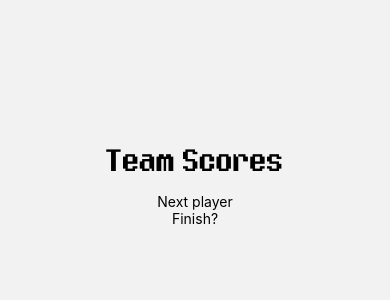
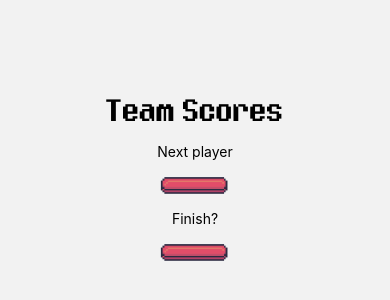
Before and after one commit to braulioPad/game, a React Native app: screen /ScoreScr in a window 390 px wide. Shown: the part 234-534 px from the top of the page. Built offline with nearby package versions, Linux system fonts and the light colour scheme.

Commit message:
UPDATED BUTTONS

```diff
--- a/src/components/CardSelection/CardSelectScr.tsx
+++ b/src/components/CardSelection/CardSelectScr.tsx
@@ -66,11 +66,11 @@ const CardSelectScr: React.FC<CardsListScreenProps> = ({ navigation }) => {
     <View style={styles.container}>
       <View style={styles.buttonContainer}>
         <Text>Easy</Text>
-        <CustomButton  onPress={() => handleButtonPress('easy')} />
+        <CustomButton  onPress={() => handleButtonPress('easy')} imageSource={require('../../../assets/btns/btns_7.png')} imageStyle={styles.customImage}/>
         <Text>Mid</Text>
-        <CustomButton  onPress={() => handleButtonPress('medium')} />
+        <CustomButton  onPress={() => handleButtonPress('medium')} imageSource={require('../../../assets/btns/btns_7.png')} imageStyle={styles.customImage}/>
         <Text>Hard</Text>
-        <CustomButton  onPress={() => handleButtonPress('hard')} />
+        <CustomButton  onPress={() => handleButtonPress('hard')} imageSource={require('../../../assets/btns/btns_7.png')} imageStyle={styles.customImage}/>
       </View>
     </View>
   );
--- a/src/components/CardSelection/CardSelectionStyle.ts
+++ b/src/components/CardSelection/CardSelectionStyle.ts
@@ -9,4 +9,10 @@ export const CardSelectionStyle = StyleSheet.create({
       buttonContainer: {
         flexDirection: 'row',
       },
+      customImage: {
+        width: 70,
+        height: 50,
+        resizeMode: 'contain'
+        // Add additional styling for the custom image if needed
+      },
 });
--- a/src/components/CustomBtn/CustomButton.tsx
+++ b/src/components/CustomBtn/CustomButton.tsx
@@ -1,4 +1,4 @@
-import React from 'react';
+import React, {  useState } from 'react';
 import { TouchableOpacity,Image, ImageStyle, ViewStyle, TextStyle, Text } from 'react-native';
 import { CustomButtonStyles as styles } from './CustomButtonStyles';
 
@@ -7,18 +7,46 @@ interface CustomButtonProps {
   onPress: () => void;
   style?: ViewStyle;
   imageSource?: any;
+  pressedImageSource?: any;
   imageStyle?: ImageStyle;
-  buttonText?: string; // Add prop for button text
-  textStyle?: TextStyle; // Add prop for text style
+  buttonText?: string;
+  textStyle?: TextStyle;
 }
 
-const CustomButton: React.FC<CustomButtonProps> = ({ onPress, style, imageSource, imageStyle, buttonText, textStyle }) => {
+const CustomButton: React.FC<CustomButtonProps> = ({
+  onPress,
+  style,
+  imageSource,
+  pressedImageSource,
+  imageStyle,
+  buttonText,
+  textStyle,
+}) => {
+  const [isPressed, setIsPressed] = useState(false);
+
+  const handlePressIn = () => {
+    setIsPressed(true);
+  };
+
+  const handlePressOut = () => {
+    setIsPressed(false);
+  };
+
   return (
-    <TouchableOpacity style={[/* styles.button, */ style]} onPress={onPress}>
-      {imageSource && <Image source={imageSource} style={[/* styles.buttonImage, */ imageStyle]} />}
-      {buttonText && <Text style={[/* styles.buttonText, */ textStyle]}>{buttonText}</Text>}
+    <TouchableOpacity
+      style={style}
+      onPress={onPress}
+      onPressIn={handlePressIn}
+      onPressOut={handlePressOut}
+    >
+      <Image
+        source={isPressed ? pressedImageSource : imageSource}
+        style={imageStyle}
+      />
+      {buttonText && <Text style={textStyle}>{buttonText}</Text>}
     </TouchableOpacity>
   );
 };
 
+
 export default CustomButton;
--- a/src/components/GameScreen/GameScr.tsx
+++ b/src/components/GameScreen/GameScr.tsx
@@ -229,7 +229,7 @@ const GameScr: React.FC<TimerScreenProps> = ({ navigation }) => {
       {/* Timer Layer */}
       <View style={styles.timerLayer}>
         <Text style={styles.timerText}>{time} seconds</Text>
-        { <CustomButton  onPress={handlePauseToggle} style={styles.customButton} /> }
+        { <CustomButton  onPress={handlePauseToggle} style={styles.customButton} imageSource={require('../../../assets/btns/btns_7.png')} imageStyle={styles.customImage}/> }
       </View>
       <View style={styles.centeredView}>
         <View style={styles.content}>
--- a/src/components/GameScreen/GameScrStyles.ts
+++ b/src/components/GameScreen/GameScrStyles.ts
@@ -66,4 +66,10 @@ export const GameScrStyles = StyleSheet.create({
         flex: 1,
         resizeMode: 'stretch', // or 'stretch' depending on your preference
       },
+      customImage: {
+        width: 70,
+        height: 50,
+        resizeMode: 'contain'
+        // Add additional styling for the custom image if needed
+      },
 });
--- a/src/components/MainMenu/MainMenu.tsx
+++ b/src/components/MainMenu/MainMenu.tsx
@@ -1,5 +1,5 @@
 import React, { useCallback, useEffect, useState } from 'react';
-import { View, StyleSheet,ImageBackground, Text } from 'react-native';
+import { View,ImageBackground, Text } from 'react-native';
 import AsyncStorage from '@react-native-async-storage/async-storage';
 import { useFonts } from 'expo-font';
 import * as SplashScreen from 'expo-splash-screen';
@@ -42,7 +42,7 @@ const MainMenu: React.FC<{ navigation: any }> = ({ navigation }) => {
   }, []);
 
   const goToConfig = () => {
-    navigation.navigate('configuration');
+     navigation.navigate('configuration');
   };
 
   const goToAboutUs = () => {
@@ -70,26 +70,27 @@ const MainMenu: React.FC<{ navigation: any }> = ({ navigation }) => {
           <CustomButton
             onPress={goToPlay}
             imageSource={require('../../../assets/btns/btns_7.png')}
+            pressedImageSource={require('../../../assets/btns/btns_8.png')}
             imageStyle={styles.customImage}
           />
         </View>
-
         {/* Config Button */}
         <View style={styles.buttonContainer}>
           <Text style={styles.buttonText}>Config</Text>
           <CustomButton
             onPress={goToConfig}
             imageSource={require('../../../assets/btns/btns_7.png')}
+            pressedImageSource={require('../../../assets/btns/btns_8.png')}
             imageStyle={styles.customImage}
           />
         </View>
-
         {/* About Us Button */}
         <View style={styles.buttonContainer}>
           <Text style={styles.buttonText}>About Us</Text>
           <CustomButton
             onPress={goToAboutUs}
             imageSource={require('../../../assets/btns/btns_7.png')}
+            pressedImageSource={require('../../../assets/btns/btns_8.png')}
             imageStyle={styles.customImage}
           />
         </View>
--- a/src/components/MainMenu/MainMenuStyles.ts
+++ b/src/components/MainMenu/MainMenuStyles.ts
@@ -3,6 +3,7 @@ import { StyleSheet } from 'react-native';
 export const MainMenuStyles = StyleSheet.create({
   container: {
     flex: 1,
+    flexDirection: 'row',
   },
   backgroundImage: {
     flex: 1,
@@ -11,17 +12,18 @@ export const MainMenuStyles = StyleSheet.create({
     alignItems: 'center', // Center content horizontally
   },
   buttonContainer: {
-    alignItems: 'center', // Center content horizontally within the button container
+ /*    alignItems: 'center', // Center content horizontally within the button container */
     marginBottom: 20, // Adjust the spacing between buttons
+    flexDirection: 'row',
   },
   buttonText: {
-    fontFamily: 'Arial', // Add your font family
     fontSize: 18, // Add your font size
     marginBottom: 10, // Adjust the spacing between text and button
   },
   customImage: {
-    width: 50,
+    width: 70,
     height: 50,
+    resizeMode: 'contain'
     // Add additional styling for the custom image if needed
   },
 });
--- a/src/components/ScoreScreen/ScoreScr.tsx
+++ b/src/components/ScoreScreen/ScoreScr.tsx
@@ -92,9 +92,9 @@ const ScoreScr: React.FC<ScoreScreenProps> = ({ navigation }) => {
           </View>
         ))}
       <Text>Next player</Text>
-      <CustomButton  onPress={handleGoGame} />
+      <CustomButton  onPress={handleGoGame} imageSource={require('../../../assets/btns/btns_7.png')} imageStyle={styles.customImage}/>
       <Text>Finish?</Text>
-      <CustomButton  onPress={handleFinishGame} />
+      <CustomButton  onPress={handleFinishGame} imageSource={require('../../../assets/btns/btns_7.png')} imageStyle={styles.customImage}/>
 
       <Modal
         animationType="slide"
--- a/src/components/ScoreScreen/ScoreScrStyles.ts
+++ b/src/components/ScoreScreen/ScoreScrStyles.ts
@@ -56,4 +56,10 @@ export const ScoreScrStyles = StyleSheet.create({
         fontFamily: 'Eight-Bit-Dragon',
         fontSize: 10,
       },
+      customImage: {
+        width: 70,
+        height: 50,
+        resizeMode: 'contain'
+        // Add additional styling for the custom image if needed
+      },
 });
--- a/src/components/TeamListScreen/TeamsListScreen.tsx
+++ b/src/components/TeamListScreen/TeamsListScreen.tsx
@@ -127,7 +127,7 @@ const TeamsListScreen = ({ navigation }) => {
                   onChangeText={(text) => handleEditTeamName(teamName, text)}
                 />
                 <Text>Delete</Text>
-                <CustomButton  onPress={() => handleDeleteTeam(teamName)} />
+                <CustomButton  onPress={() => handleDeleteTeam(teamName)} imageSource={require('../../../assets/btns/btns_7.png')} imageStyle={styles.customImage}/>
               </View>
             ))}
           </View>
@@ -142,11 +142,11 @@ const TeamsListScreen = ({ navigation }) => {
         />
         <View style={styles.buttonsContainer}>
           <Text>Add Team</Text>
-          <CustomButton  onPress={handleAddTeam} />
+          <CustomButton  onPress={handleAddTeam} imageSource={require('../../../assets/btns/btns_7.png')} imageStyle={styles.customImage}/>
           <Text>Star Game</Text>
-          <CustomButton  onPress={() => handleGoGame()} />
+          <CustomButton  onPress={() => handleGoGame()}  imageSource={require('../../../assets/btns/btns_7.png')} imageStyle={styles.customImage}/>
           <Text>Reset Data</Text>
-          <CustomButton  onPress={() => handleClearData()} />
+          <CustomButton  onPress={() => handleClearData()} imageSource={require('../../../assets/btns/btns_7.png')} imageStyle={styles.customImage}/>
         </View>
       </View>
     </ScrollView>
--- a/src/components/TeamListScreen/TeamsListScreenStyles.ts
+++ b/src/components/TeamListScreen/TeamsListScreenStyles.ts
@@ -28,6 +28,7 @@ export const TeamsListScreenStyles = StyleSheet.create({
         flexDirection: 'row',
         alignItems: 'center',
         marginBottom: 10,
+        width:200,
       },
 
       // Style for the editable area displaying team name
@@ -43,6 +44,7 @@ export const TeamsListScreenStyles = StyleSheet.create({
       // Style for the general input (for adding new team name)
       input: {
         height: 40,
+        width:200,
         borderColor: 'gray',
         borderWidth: 1,
         marginBottom: 10,
@@ -54,4 +56,25 @@ export const TeamsListScreenStyles = StyleSheet.create({
         fontFamily: 'Eight-Bit-Dragon',
         fontSize: 10,
       },
+      backgroundImage: {
+        flex: 1,
+        resizeMode: 'cover',
+        justifyContent: 'center', // Center content vertically
+        alignItems: 'center', // Center content horizontally
+      },
+      buttonContainer: {
+        alignItems: 'center', // Center content horizontally within the button container
+        marginBottom: 20, // Adjust the spacing between buttons
+      },
+      buttonText: {
+       /*  fontFamily: 'Arial', // Add your font family */
+        fontSize: 18, // Add your font size
+        marginBottom: 10, // Adjust the spacing between text and button
+      },
+      customImage: {
+        width: 70,
+        height: 50,
+        resizeMode: 'contain'
+        // Add additional styling for the custom image if needed
+      },
 });
```
